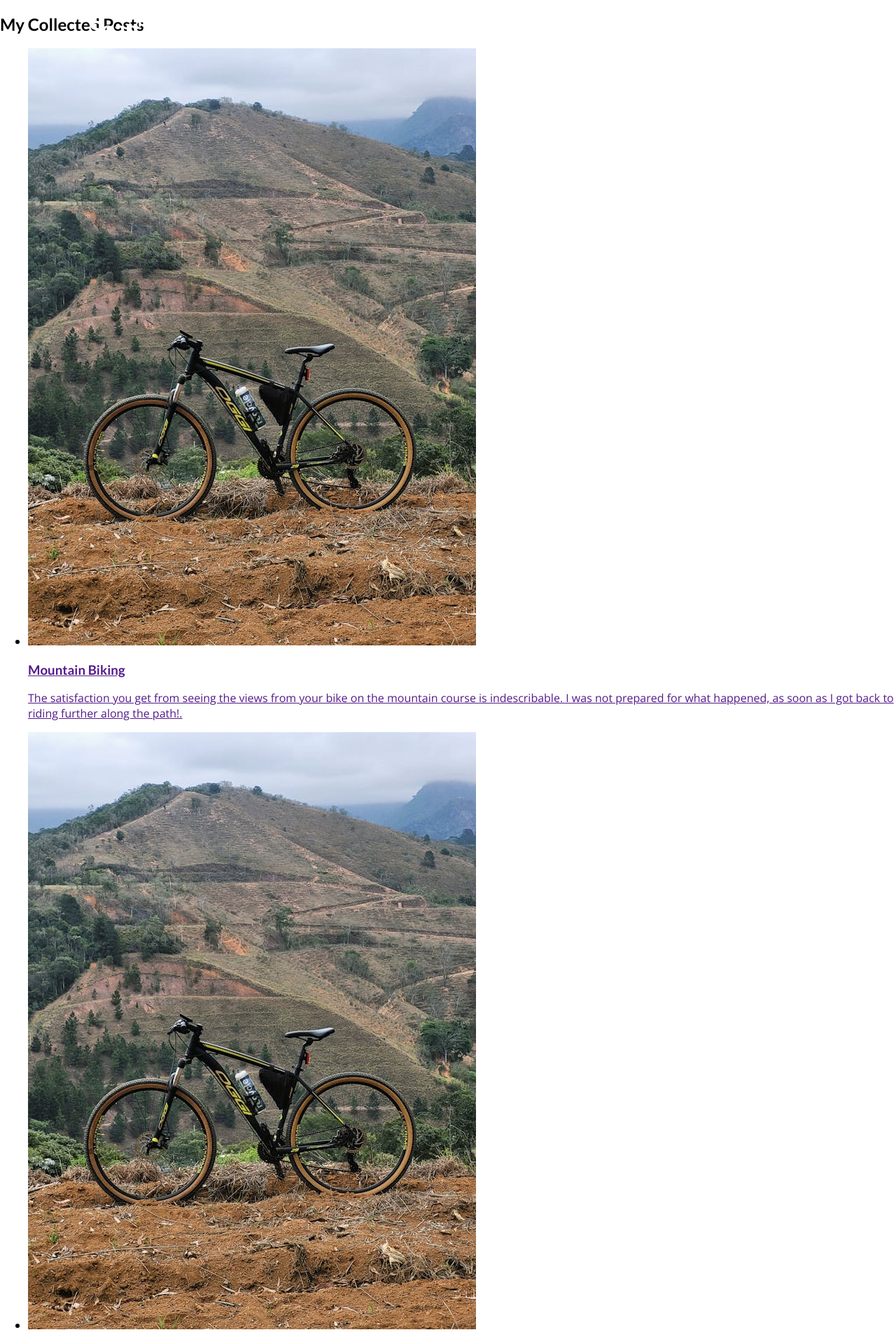
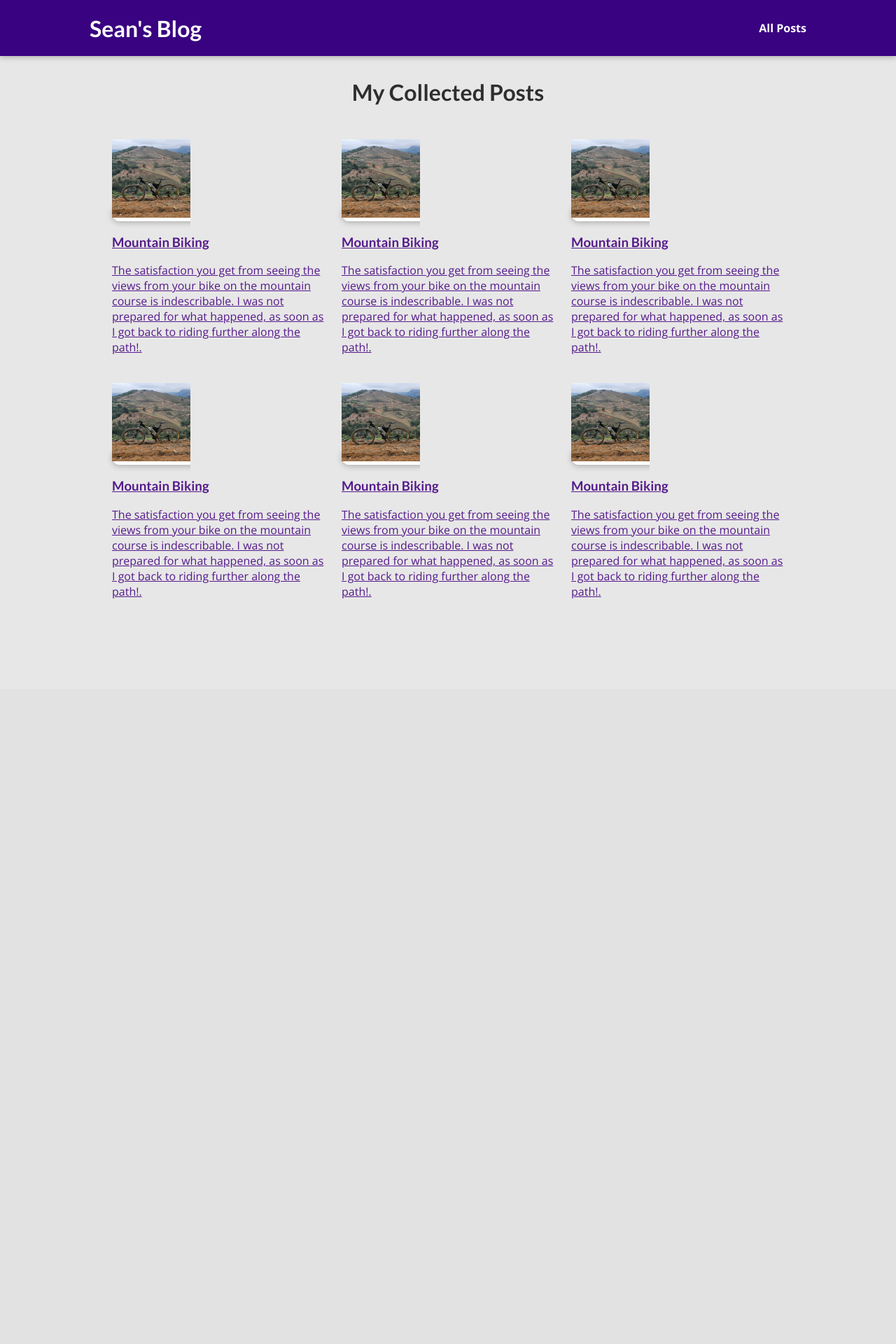
Before and after one commit to MBANS8A1/Misc_Blogs_Site, a Django app: page /posts in a window 1280 px wide. Shown: the top 1920 px of the page at 70% size. After the commit the page ends 855 px from the top, so only its background shows below. Run offline with Django 5.2, Linux system fonts and the light colour scheme.

Commit message:
I added the CSS styling which is to be applied to the all-posts.html file for the blog app. The styling related to navigation is in app.css so it is available to all app templates. The css_files block in all-posts.html now includes the static all-posts.css file instead of index.css.

```diff
--- /dev/null
+++ b/blogs_site/blog/static/blog/all-posts.css
@@ -0,0 +1,43 @@
+body {
+  background-color: #e7e7e7;
+}
+
+#index-navigation {
+  background-color: #390281;
+  box-shadow: 0 2px 8px rgba(0, 0, 0, 0.25);
+}
+
+#all-posts {
+  margin: 7rem auto;
+  width: 90%;
+  max-width: 60rem;
+}
+
+#all-posts h2 {
+  text-align: center;
+  font-size: 2rem;
+  color: #2e2e2e;
+  margin: 3rem 0;
+}
+
+ul {
+  list-style: none;
+  margin: 0;
+  padding: 0;
+  display: grid;
+  grid-template-columns: repeat(auto-fill, minmax(17rem, 1fr));
+  gap: 1.5rem;
+}
+
+.post img {
+  width: 7rem;
+  height: 7rem;
+}
+
+.post a {
+  height: 22rem;
+  transform-origin: center;
+  box-shadow: 0 2px 8px rgba(0, 0, 0, 0.25);
+  border-radius: 12px;
+  background-color: white;
+}
--- a/blogs_site/blog/templates/blog/all-posts.html
+++ b/blogs_site/blog/templates/blog/all-posts.html
@@ -6,7 +6,7 @@
 {% endblock %}
 
 {% block css_files%}
-  <link rel="stylesheet" href="{% static "blog/index.css" %}" >
+  <link rel="stylesheet" href="{% static "blog/all-posts.css" %}" >
 {% endblock %}
 
 {% block page_body %}
```
